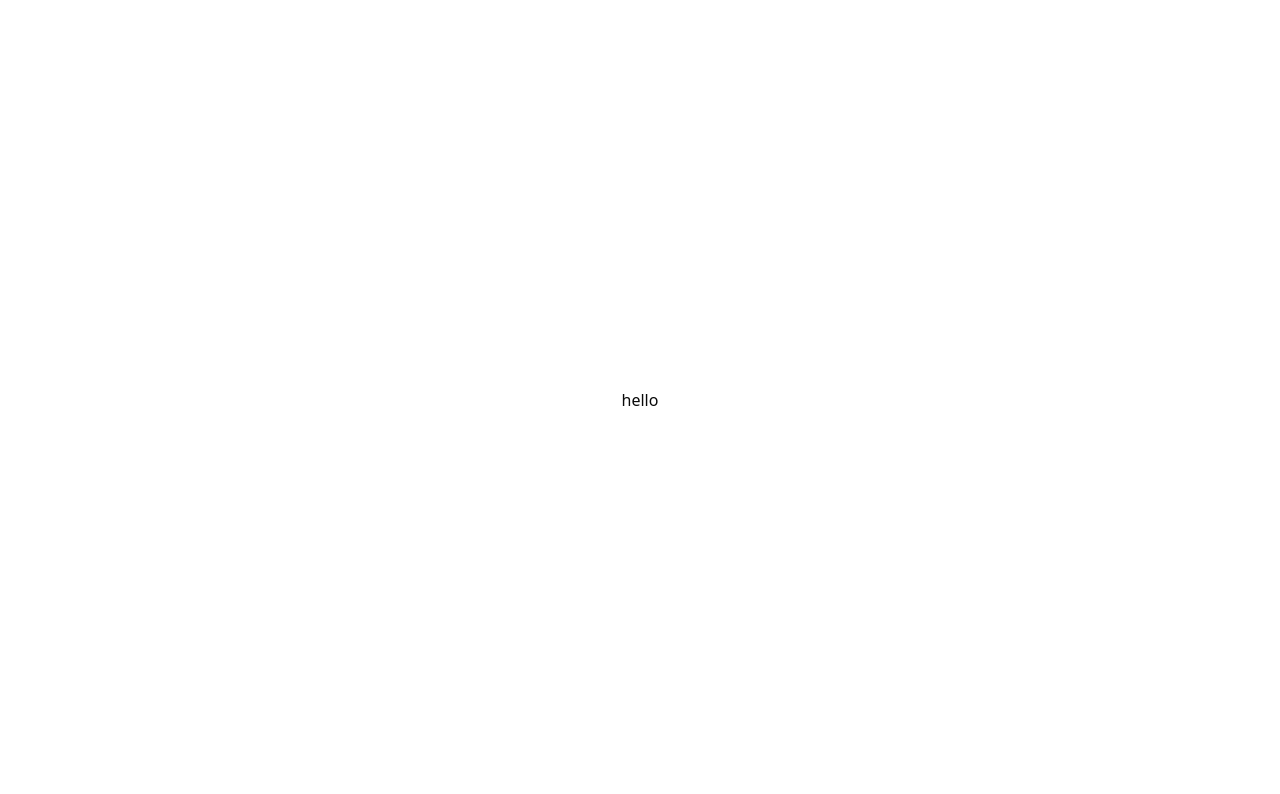
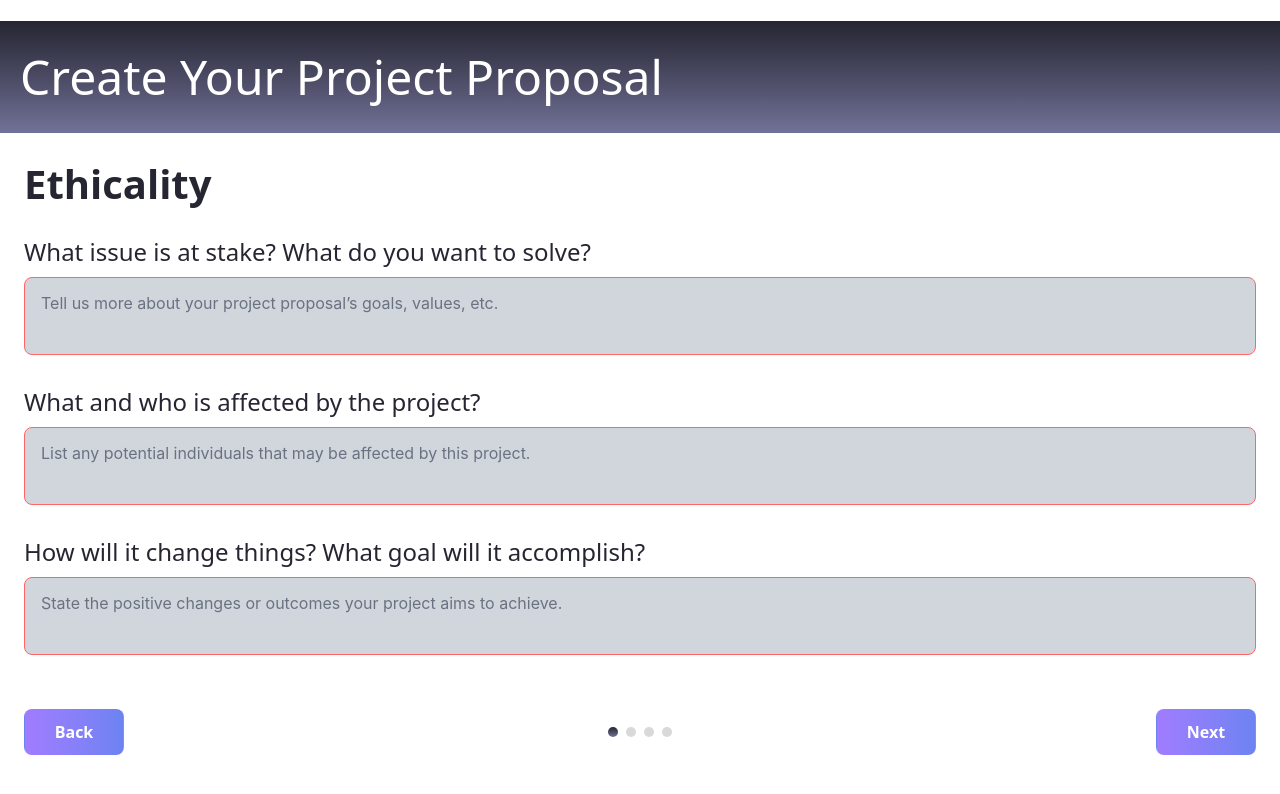
Before and after one commit to GDD-Toolkit/gdd-ethical-project-dev-agents, a React app in the folder frontend/: page / in a window 1280 px wide. Shown: the top 794 px of the page. Built offline with nearby package versions, Linux system fonts and the light colour scheme; the HTML template or start-up script is replaced by a standard one.

Commit message:
Created Form component

```diff
--- a/frontend/src/App.css
+++ b/frontend/src/App.css
@@ -1,10 +1,11 @@
 @import "tailwindcss";
 
 #root {
-  max-width: 1280px;
-  margin: 0 auto;
-  padding: 2rem;
-  text-align: center;
+  width: 100%;
+  max-width: none;
+  margin: 0;
+  padding: 0;
+  text-align: left;
 }
 
 .logo {
--- a/frontend/src/App.tsx
+++ b/frontend/src/App.tsx
@@ -1,10 +1,11 @@
 import './App.css'
+import MultiStepForm from './components/MultiStepForm'
 
 function App() {
 
   return (
     <>
-      hello
+      <MultiStepForm />
     </>
   )
 }
--- /dev/null
+++ b/frontend/src/components/MultiStepForm/FormConfig.tsx
@@ -0,0 +1,81 @@
+import { i } from "framer-motion/client";
+
+export const formSteps = [
+  {
+    title: "Ethicality",
+    page: 1,
+    questions: [
+      {
+        id: 1,
+        question: "What issue is at stake? What do you want to solve?",
+        description: "Tell us more about your project proposal’s goals, values, etc. "},
+      {
+        id: 2,
+        question: "What and who is affected by the project?",
+        description: "List any potential individuals that may be affected by this project. "},
+      {
+        id: 3,
+        question: "How will it change things? What goal will it accomplish?",
+        description: "State the positive changes or outcomes your project aims to achieve."}
+    ]
+  },
+  {
+    title: "Desirability",
+    page: 2,
+    questions: [
+      {
+        id: 4,
+        question: "What specific need(s) or problem(s) can this project address?",
+        description: "Identify the core needs or challenges your solution directly targets."},
+      {
+        id: 5,
+        question: "Who are our potential partners, and what are their needs?",
+        description: "List key organizations or stakeholders you might work with and what they’re looking for."},
+      {
+        id: 6,
+        question: "What can we offer?",
+        description: "Describe what your project brings to the table—resources, skills, or solutions."},
+      {
+        id: 7,
+        question: "What results or benefits can be created?",
+        description: "Summarize the main benefits your project will provide to the community."}
+    ]
+
+  },
+  {
+    title: "Feasibility",
+    page: 3,
+    questions: [
+      {
+        id: 8,
+        question: "What is the timeline for this project?",
+        description: "Restate the most urgent or solvable issue your project will tackle."},
+      {
+        id: 9,
+        question: "Who should we work with to address these problems?",
+        description: "Suggest partners or collaborators who can help make the project successful."},
+      {
+        id: 10,
+        question: "How do we communicate to potential partners?",
+        description: "Share how you plan to reach out to partners and get them on board."}
+    ]
+  },
+  {
+    title: "Visibility",
+    page: 4,
+    questions: [
+      {
+        id: 11,
+        question: "What is the timeline for this project?",
+        description: "Routline what assets you already have and what additional resources are required."},
+      {
+        id: 12,
+        question: "How do we generate income?",
+        description: "Explain how your project could become financially sustainable or bring in revenue."},
+      {
+        id: 13,
+        question: "What are the costs? How do we cover them?",
+        description: "List expected expenses and your strategy for funding them."}
+    ]
+  }
+];
--- /dev/null
+++ b/frontend/src/components/MultiStepForm/FormPage.tsx
@@ -0,0 +1,56 @@
+import React from "react";
+import ProgressBar from "../progressBar";
+import Button from "../Button";
+import { LongFormInput } from "../LongFormInput";
+
+type FormPageProps = {
+  title: string;
+  questions: {
+    id: number;
+    question: string;
+    description: string;
+  }[];
+  onNext: () => void;
+  onPrev: () => void;
+  isLastStep: boolean;
+  totalPages: number;
+  step: number
+
+};
+
+const FormPage: React.FC<FormPageProps> = ({
+  title,
+  questions,
+  onNext,
+  onPrev,
+  isLastStep,
+  totalPages,
+  step
+}) => {  return (
+    <div className="w-full space-y-6 p-6 flex justify-between flex-col">
+
+      <h2 className="text-2xl font-semibold text-[#262633] text-[40px] ">{title}</h2>
+
+      {questions.map((field) => (
+        <div key={field.id} className="space-y-2">
+          <label className="block text-sm font-medium text-foreground text-[#262633] text-[24px]">{field.question}</label>
+          <LongFormInput placeholder={field.description} />
+        </div>
+      ))}
+
+      <div className="mt-6 flex items-center justify-between gap-4">
+        {onPrev && (
+          <Button onClick={onPrev} label="Back"></Button>
+        )}
+        <ProgressBar page={step} total={totalPages} />
+        { isLastStep ?
+          <Button label="Submit"></Button> :
+          <Button label="Next" onClick={onNext}></Button>
+        }
+
+      </div>
+    </div>
+  );
+};
+
+export default FormPage;
--- /dev/null
+++ b/frontend/src/components/MultiStepForm/index.tsx
@@ -0,0 +1,34 @@
+import React, { useState } from "react";
+import FormPage from "./FormPage";
+import { formSteps } from "./FormConfig";
+import ProgressBar from "../progressBar";
+
+const MultiStepForm = () => {
+  const [step, setStep] = useState(0);
+
+  const nextStep = () => {
+    if (step < formSteps.length - 1)
+    {
+      setStep(step + 1);
+    }
+  };
+
+  const prevStep = () => setStep(step - 1);
+
+  return (
+    <div className="multi-step-form flex flex-col justify-between">
+      <div className = "w-full p-[20px] flex items-center text-[48px] text-white bg-gradient-to-b from-[#262633] to-[#727299]">Create Your Project Proposal</div>
+      <FormPage
+        title={formSteps[step].title}
+        questions={formSteps[step].questions}
+        onNext={nextStep}
+        onPrev={prevStep}
+        isLastStep={step === formSteps.length - 1}
+        totalPages={formSteps.length}
+        step={step + 1}
+      />
+    </div>
+  );
+};
+
+export default MultiStepForm;
--- a/frontend/src/components/progressBar.tsx
+++ b/frontend/src/components/progressBar.tsx
@@ -9,7 +9,7 @@ export default function ProgressBar({
     console.error("Total must be at least 1");
   }
 
-  if (page > total || page < total) {
+  if (page > total || page < 0) {
     console.error(`Page number must be between 1 and ${total}`);
     return null;
   }
```
